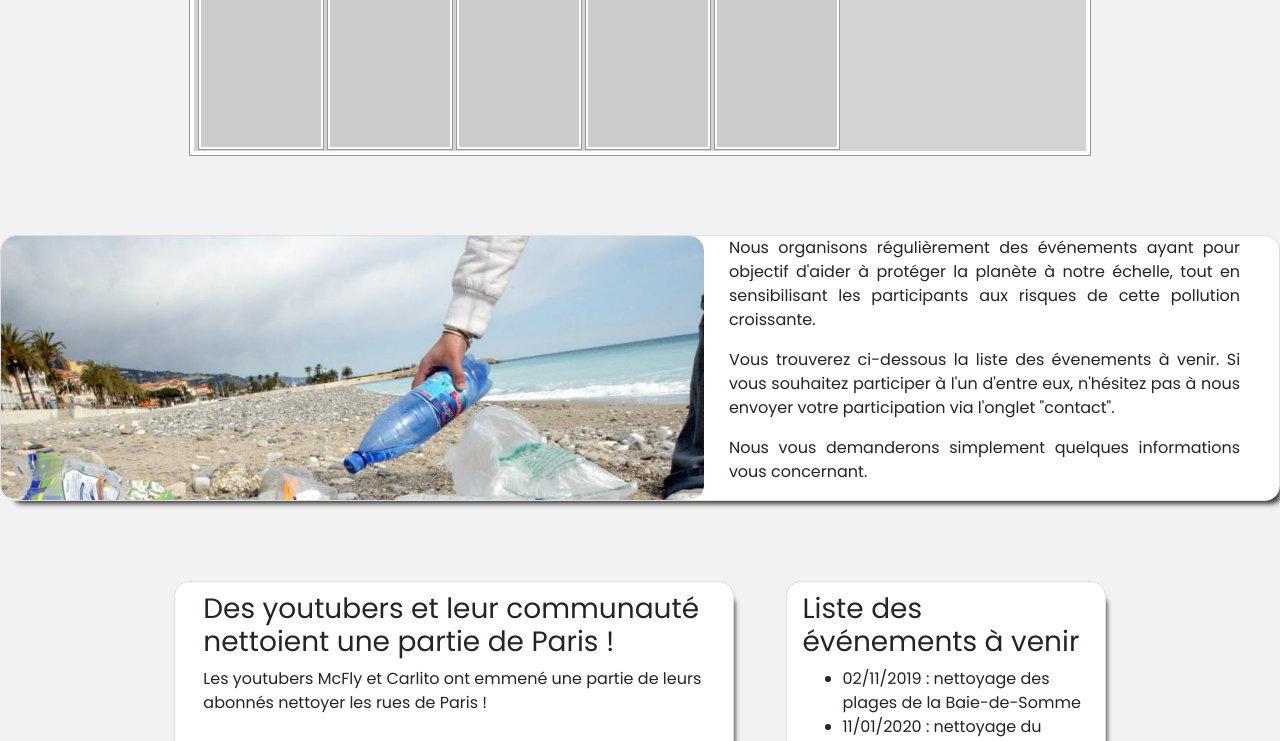
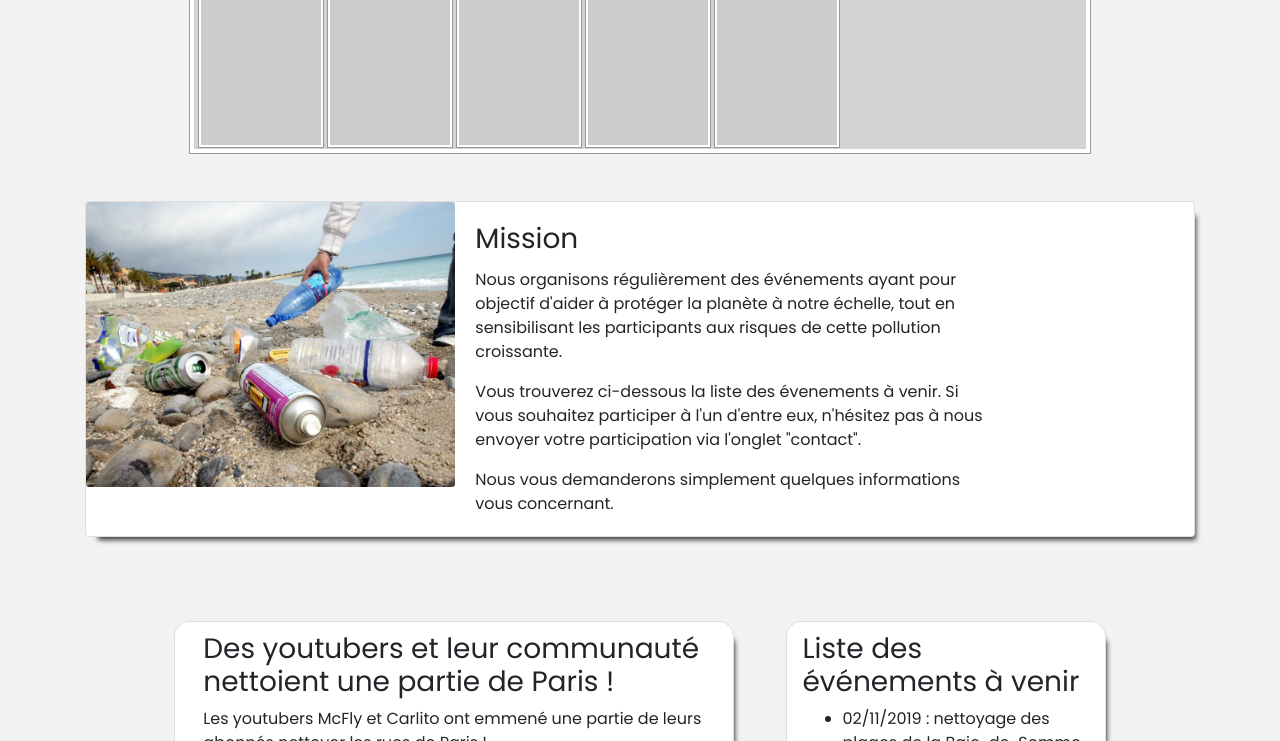
Before and after one commit to Amadou02/Cleaner_World_Responsive, a plain HTML site: page events.html in a window 1280 px wide. Shown: the part 697-1438 px from the top of the page. Drawn offline with nearby package versions, Linux system fonts and the light colour scheme; grey boxes are pictures that could not be loaded; a web font is replaced by a local one.

Commit message:
page astuces modifié

```diff
--- a/assets/css/style.css
+++ b/assets/css/style.css
@@ -100,19 +100,13 @@ main
 {
 	background-color: #f2f2f2;
 }
-.bloc_Large
+.card
 {
-	width: 100%;
-	margin: auto;
 	background-color: white;
-	height:auto;
 	-webkit-box-shadow: 7px 9px 5px -6px rgba(0,0,0,0.75);
 	-moz-box-shadow: 7px 9px 5px -6px rgba(0,0,0,0.75);
 	box-shadow: 7px 9px 5px -6px rgba(0,0,0,0.75);
 	border: 1px solid #dfdede;
-	display: flex;
-	flex-wrap: wrap;
-	margin-top: 80px;
 	border-radius: 15px;
 	overflow: hidden;
 }
@@ -160,6 +154,18 @@ main
 	font-family: 'Cabin Sketch', cursive;
 	color: green;
 	margin-bottom: -10px;
+}
+.card{
+  -webkit-box-shadow: 7px 9px 5px -6px rgba(0,0,0,0.75);
+  -moz-box-shadow: 7px 9px 5px -6px rgba(0,0,0,0.75);
+  box-shadow: 7px 9px 5px -6px rgba(0,0,0,0.75);
+  border: 1px solid #dfdede;
+  overflow: hidden;
+  transition: margin 2s;
+  border-radius: 15%;
+}
+.card:hover{
+	border: 1px solid #B7B3B3;
 }
 /* FIN BLOC GENERAUX */
 /* DEBUT STYLE DE LA PAGE ACCUEIL */
@@ -309,25 +315,7 @@ main
 
 
 /* DEBUT STYLE DE LA PAGE ASTUCES */
-.card{
-  -webkit-box-shadow: 7px 9px 5px -6px rgba(0,0,0,0.75);
-  -moz-box-shadow: 7px 9px 5px -6px rgba(0,0,0,0.75);
-  box-shadow: 7px 9px 5px -6px rgba(0,0,0,0.75);
-  border: 1px solid #dfdede;
-  overflow: hidden;
-  transition: margin 2s;
-  border-radius: 15%;
-}
-.card:hover{
-	border: 1px solid #B7B3B3;
-}
-.card p{
-margin: auto;
-width: 90%;
-text-align: justify;
-font-family: 'Thasadith', sans-serif;
-font-size: 17px;
-}
+
 /* FIN STYLE DE LA PAGE ASTUCE */
 
 /* DEBUT STYLE DE LA PAGE CONTACT */
--- a/events.html
+++ b/events.html
@@ -29,7 +29,7 @@
 			<div id="bloc_Home">
 				<h2 id="title_Pages">Nos événements</h2>
 				<!-- slider begin -->
-				<div id="slider_container" class="container-responsive">
+				<div id="slider_container" class="container">
 				<div id="slider">
 				  <div id="allpic">
 				      <img alt="affiche_event1" src="https://www.ville-meaux.fr/fileadmin/user_upload/mediatheque/ville/IMG/Agenda_2017/jep_2017_affiche.jpg"/>
@@ -50,18 +50,21 @@
 			</div>
 				<!-- slider end -->
 				<!-- Début bloc large  -->
-			<div class="bloc_Large">
-					<div id="img_Large_events"></div>
-					<div class="txt_Large">
-						<p>
-							Nous organisons régulièrement des événements ayant pour objectif d'aider à protéger la planète à notre échelle, tout en sensibilisant les participants aux risques de cette pollution croissante.
-						</p>
-						<p>
-							Vous trouverez ci-dessous la liste des évenements à venir. Si vous souhaitez participer à l'un d'entre eux, n'hésitez pas à nous envoyer votre participation via l'onglet "contact".
-						</p>
-						<p>
-							Nous vous demanderons simplement quelques informations vous concernant.
-						</p>
+				<div class="container d-md-flex flex-row mt-5">
+					<div class="card mb-1">
+						<div class="row no-gutters">
+							<div class="col-md-4">
+								<img src="assets/img/plage.jpg" class="card-img" alt="...">
+							</div>
+							<div class="col-md-6">
+								<div class="card-body">
+									<h3 class="card-title">Mission</h3>
+									<p class="card-text">Nous organisons régulièrement des événements ayant pour objectif d'aider à protéger la planète à notre échelle, tout en sensibilisant les participants aux risques de cette pollution croissante.</p>
+									<p class="card-text">Vous trouverez ci-dessous la liste des évenements à venir. Si vous souhaitez participer à l'un d'entre eux, n'hésitez pas à nous envoyer votre participation via l'onglet "contact".</p>
+									<p class="card-text">Nous vous demanderons simplement quelques informations vous concernant.</p>
+								</div>
+							</div>
+						</div>
 					</div>
 				</div>
 				<!-- Fin bloc large -->
```
Also changed, not shown: actus.html (+18 -10 lines).
